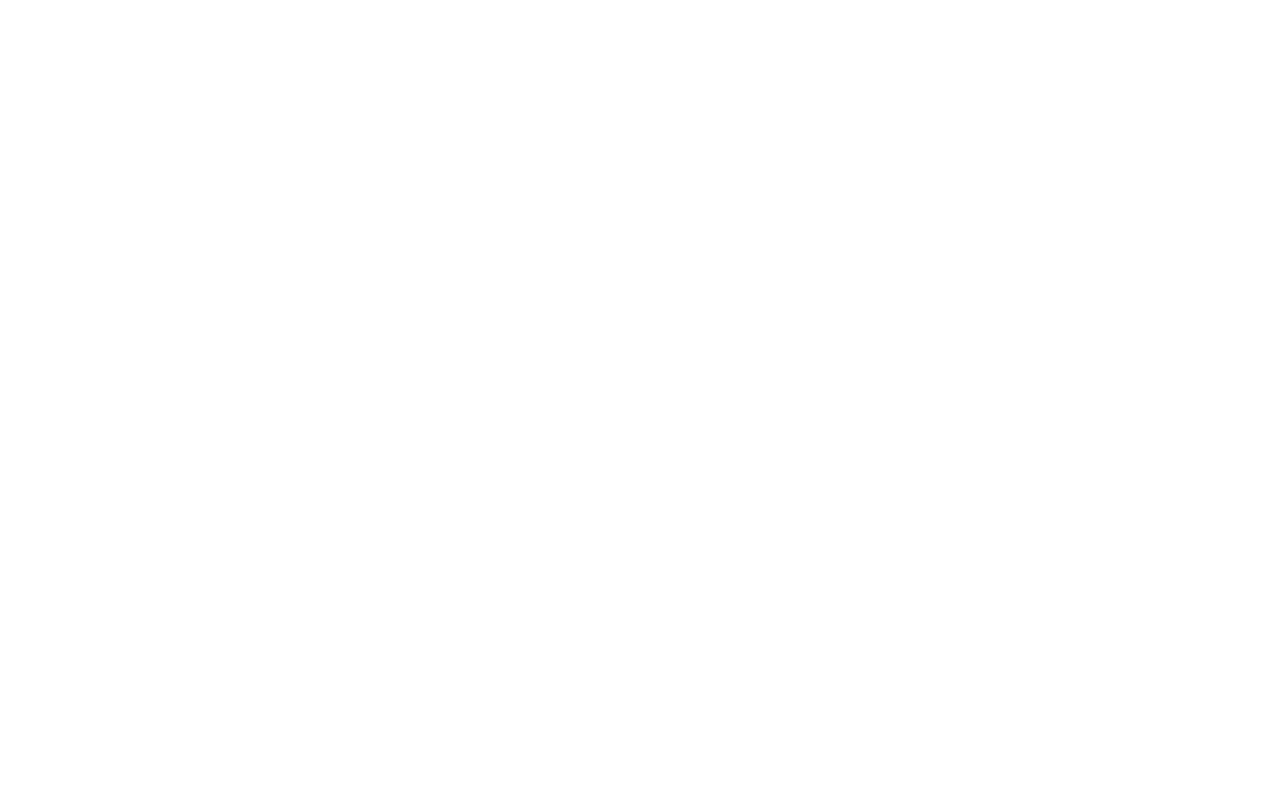
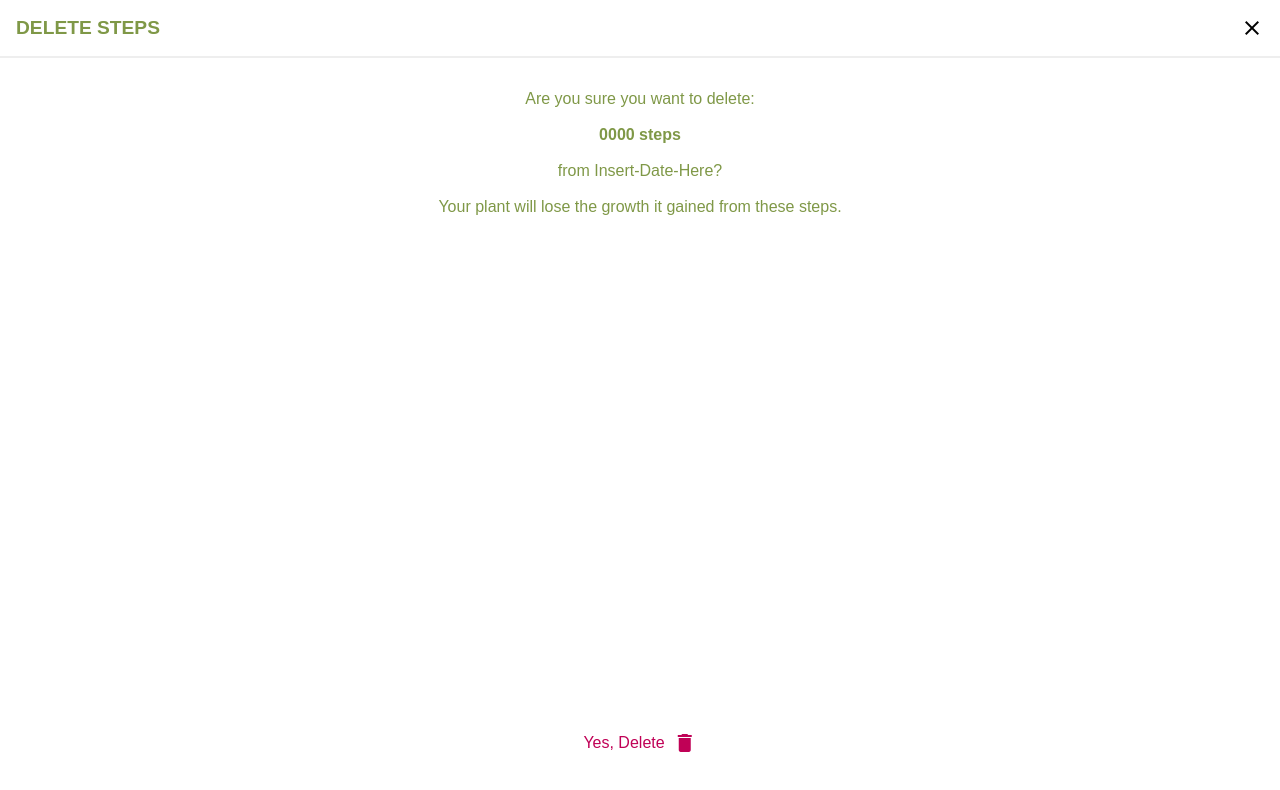
Before and after one commit to katreinhart/plant-walking-frontend, a React (Create React App) app: page /deletesteps in a window 1280 px wide. Shown: the top 790 px of the page. Built offline with nearby package versions, Linux system fonts and the light colour scheme.

Commit message:
added delete steps form

```diff
--- a/src/App.js
+++ b/src/App.js
@@ -6,6 +6,7 @@ import HomePlant from './components/home/HomePlant'
 import Menu from './components/menu/Menu'
 import History from './components/history/History'
 import EditSteps from './components/forms/EditSteps'
+import DeleteSteps from './components/forms/DeleteSteps'
 import SignUp from './components/welcome/SignUp'
 import LogIn from './components/welcome/LogIn'
 import Welcome from './components/welcome/Welcome'
@@ -22,6 +23,7 @@ class App extends Component {
           <Route path='/menu' component={ Menu } />
           <Route path='/history' component={ History } />
           <Route path='/editsteps' component={ EditSteps } />
+          <Route path='/deletesteps' component={ DeleteSteps } />
           <Route path='/signup' component={ SignUp } />
           <Route path='/login' component={ LogIn } />
           <Route path='/welcome' component={ Welcome } />
--- /dev/null
+++ b/src/components/forms/DeleteSteps.js
@@ -0,0 +1,26 @@
+import React, { Component } from 'react'
+import Navigation from '../shared/Navigation'
+import CloseForm from '../shared/CloseForm'
+import TextInput from '../shared/TextInput'
+import GreenButton from '../shared/GreenButton'
+
+class DeleteSteps extends Component {
+  state = {}
+  render() {
+    return (
+      <div className="outermost-container">
+        <CloseForm title="Delete Steps"/>
+        <p className="text-ctr green mt-2">Are you sure you want to delete: <br/><br/><b>0000 steps</b><br/><br/>from Insert-Date-Here?<br/><br/>Your plant will lose the growth it gained from these steps.</p>
+
+        <div className="buttons-container">
+          <div className="delete">
+            <p>Yes, Delete</p>
+            <i className="material-icons">delete</i>
+          </div>
+        </div>
+      </div>
+    )
+  }
+}
+
+export default DeleteSteps;
--- a/src/components/forms/PickSeed.js
+++ b/src/components/forms/PickSeed.js
@@ -9,7 +9,6 @@ class PickSeed extends Component {
   render() {
     return (
       <div className="outermost-container">
-        <Navigation />
         <CloseForm title="Pick New Seed"/>
         <PlantContainer />
         <div className="new-plant-details text-ctr mt-2">
```
